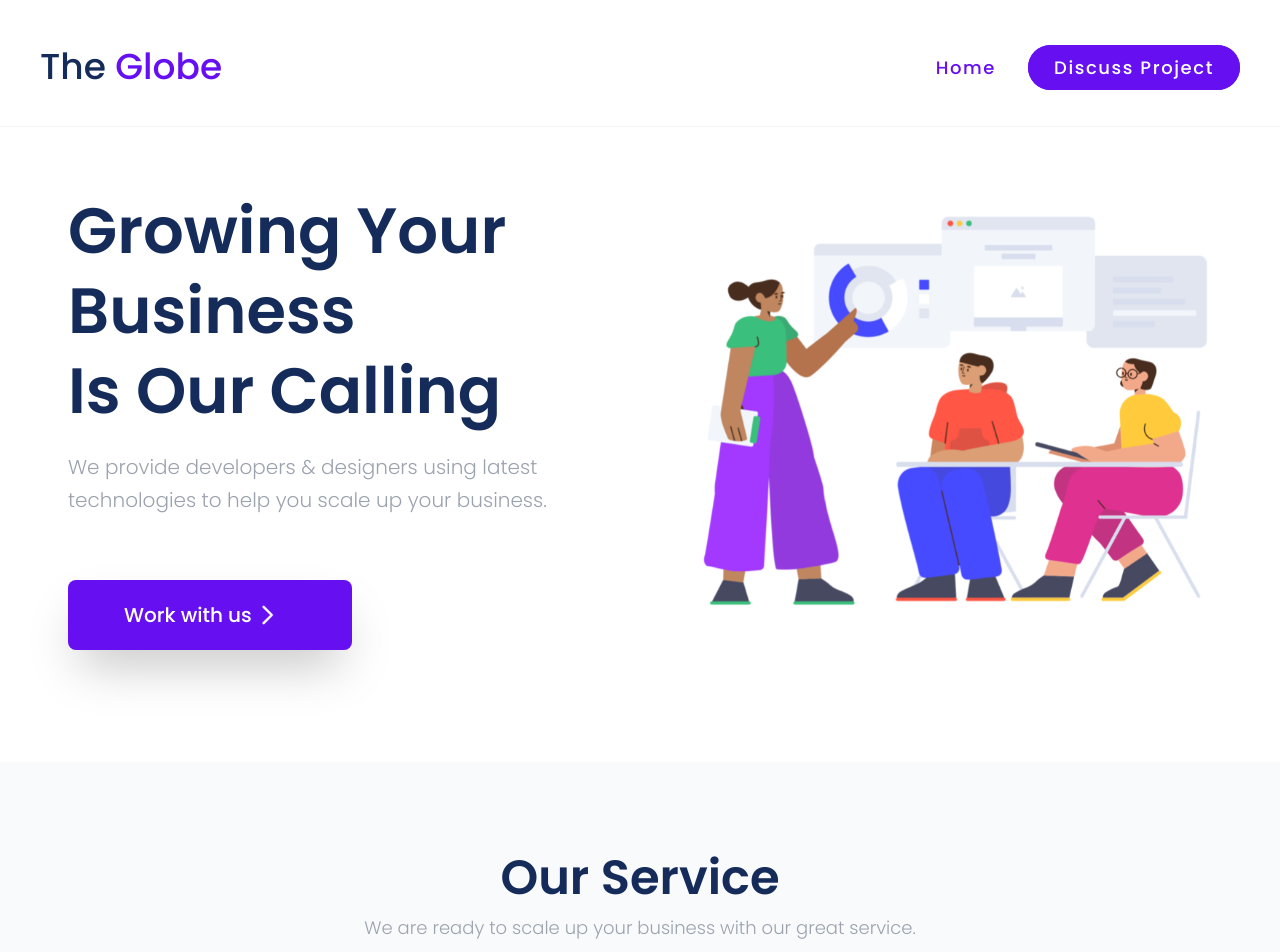
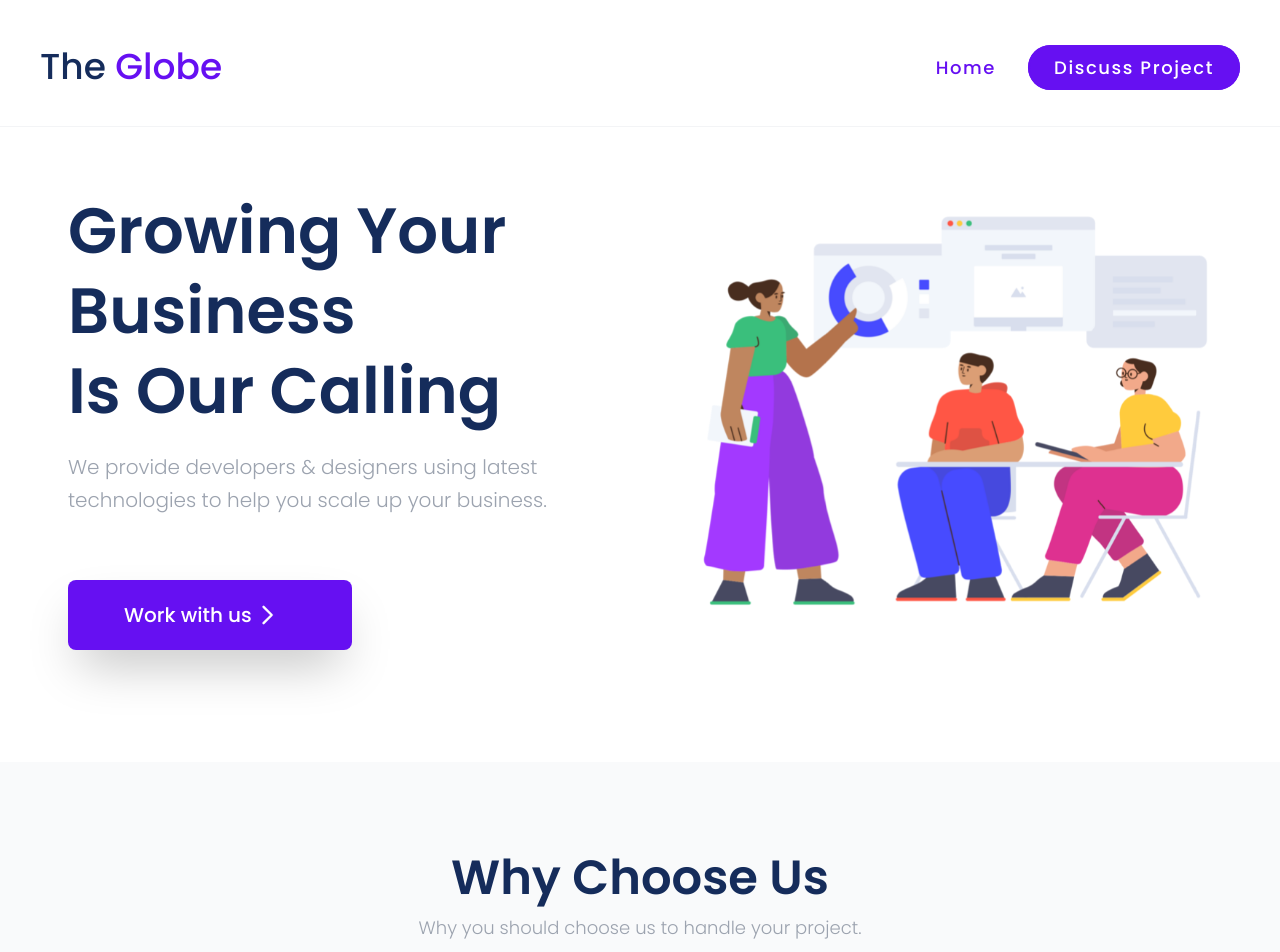
Before and after one commit to AbiXnash/theglobe, a React (Create React App) app: page / in a window 1280 px wide. Shown: the top 952 px of the page. Built offline with nearby package versions, Linux system fonts and the light colour scheme.

Commit message:
Removed Service Section

```diff
--- a/src/pages/LandingPage.js
+++ b/src/pages/LandingPage.js
@@ -5,14 +5,14 @@
 import React, { Component } from "react";
 
 import {
-  Services,
+  // Services,
   // Portfolios,
   Advantages,
   // Testimonials,
 } from "json/landingPageData";
 import Header from "parts/Header";
 import Hero from "parts/Hero";
-import Service from "parts/Service";
+// import Service from "parts/Service";
 // import Portfolio from "parts/Portfolio";
 import Advantage from "parts/Advantage";
 // import Testimonial from "parts/Testimonial";
@@ -29,7 +29,7 @@ export default class LandingPage extends Component {
       <>
         <Header />
         <Hero />
-        <Service data={Services} />
+        {/* <Service data={Services} /> */}
         {/* <Portfolio data={Portfolios} /> */}
         <Advantage data={Advantages} />
         {/* <Testimonial data={Testimonials} /> */}
```
